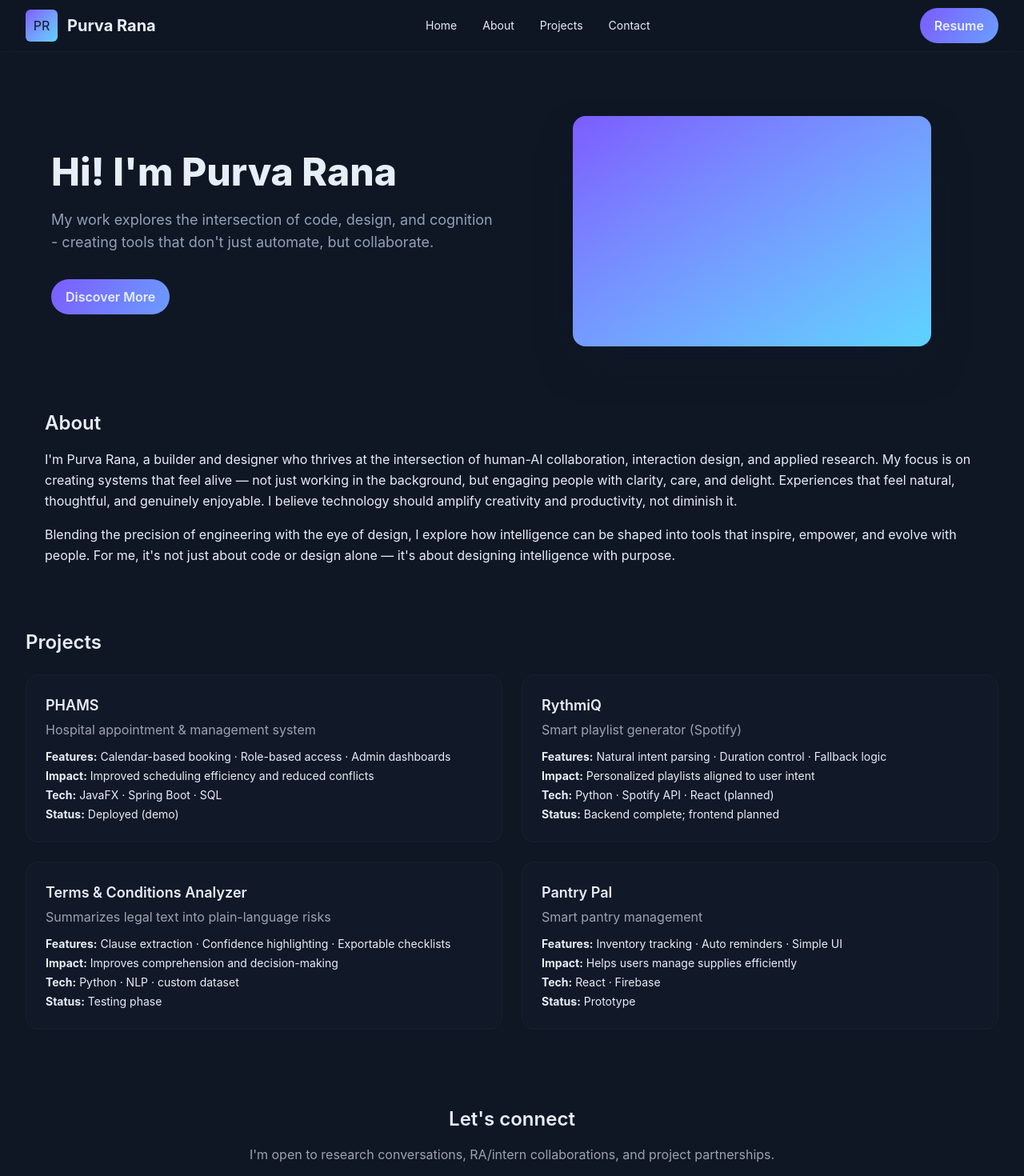
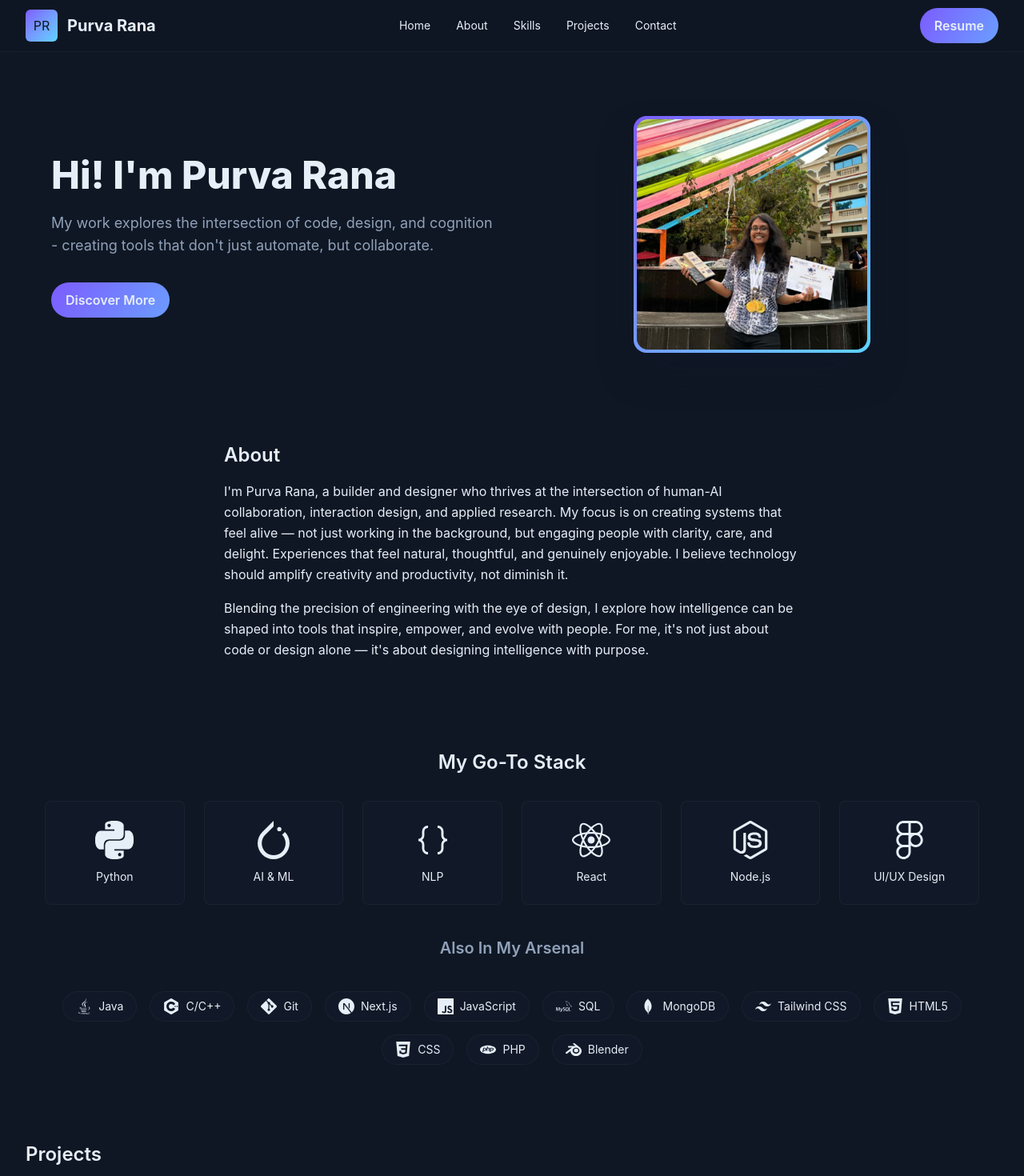
Before and after one commit to purva-rana/Portfolio, a React (Vite) app: page / in a window 1280 px wide. Shown: the top 1470 px of the page at 80% size. Built offline with nearby package versions, Linux system fonts and the light colour scheme.

Commit message:
navbar image

```diff
--- a/package.json
+++ b/package.json
@@ -19,6 +19,7 @@
     "postcss": "^8.5.6",
     "react": "^19.1.1",
     "react-dom": "^19.1.1",
+    "react-icons": "^5.5.0",
     "react-router-dom": "^7.9.1",
     "react-scroll": "^1.9.3",
     "resend": "^6.1.0",
--- a/src/App.jsx
+++ b/src/App.jsx
@@ -6,6 +6,7 @@ import Projects from './components/Projects';
 import Contact from './components/Contact';
 import Footer from "./components/Footer";
 import { SpeedInsights } from "@vercel/speed-insights/react"
+import Skills from "./components/Skills";
 
 function App() {
   return (
@@ -14,6 +15,7 @@ function App() {
       <main className="container mx-auto px-6 lg:px-8">
         <Hero />
         <About />
+        <Skills />
         <Projects />
         <Contact />
         <Footer />
--- a/src/components/About.jsx
+++ b/src/components/About.jsx
@@ -8,7 +8,7 @@ export default function About() {
   return (
     <motion.section
       id="about"
-      className="pb-8 px-6 max-w-8xl mx-auto"
+      className="py-8 px-6 max-w-3xl mx-auto"
       initial={{ opacity: 0, y: 20 }}
       whileInView={{ opacity: 1, y: 0 }}
       viewport={{ once: true, amount: 0.1 }} // Trigger when 10% is in view
--- a/src/components/Contact.jsx
+++ b/src/components/Contact.jsx
@@ -42,12 +42,22 @@ export default function Contact() {
         <p className="text-[color:var(--muted-gray)] mb-6">I'm open to research conversations, RA/intern collaborations, and project partnerships.</p>
 
         <form className="grid gap-4" onSubmit={handleSubmit}>
+
+          <textarea
+            name="message"
+            value={formData.message}
+            onChange={handleChange}
+            className="p-3 rounded-md bg-[color:var(--surface-800)] border border-[rgba(255,255,255,0.04)] text-left"
+            rows="4"
+            placeholder="Message"
+            required
+          />
           <input
             name="name"
             value={formData.name}
             onChange={handleChange}
             className="p-3 rounded-md bg-[color:var(--surface-800)] border border-[rgba(255,255,255,0.04)] text-left"
-            placeholder="Your name"
+            placeholder="From"
             required
           />
           <input
@@ -57,15 +67,6 @@ export default function Contact() {
             className="p-3 rounded-md bg-[color:var(--surface-800)] border border-[rgba(255,255,255,0.04)] text-left"
             placeholder="Your email"
             type="email"
-            required
-          />
-          <textarea
-            name="message"
-            value={formData.message}
-            onChange={handleChange}
-            className="p-3 rounded-md bg-[color:var(--surface-800)] border border-[rgba(255,255,255,0.04)] text-left"
-            rows="4"
-            placeholder="Message"
             required
           />
           <motion.button
--- a/src/components/Hero.jsx
+++ b/src/components/Hero.jsx
@@ -18,19 +18,29 @@ export default function Hero() {
   const headline = "Hi! I'm Purva Rana";
   const { typedText: typed, isDone: done } = useTypewriter(headline);
 
-  const subline = "My work explores the intersection of code, design, and cognition - creating tools that don't just automate, but collaborate.";
+  const subline =
+    "My work explores the intersection of code, design, and cognition - creating tools that don't just automate, but collaborate.";
 
   return (
-    <section id="hero" className="relative flex items-center w-full px-6 py-20 lg:px-8">
+    <section
+      id="hero"
+      className="relative flex items-center w-full px-6 py-20 lg:px-8"
+    >
       <div className="container mx-auto grid items-center gap-12 md:grid-cols-2">
-
         {/* Text Content: Ordered first for mobile, centered on mobile */}
         <div className="z-10 max-w-xl text-center md:text-left">
-          <span className="sr-only">{headline} — {subline}</span>
+          <span className="sr-only">
+            {headline} — {subline}
+          </span>
 
-          <h1 className="text-4xl font-extrabold leading-tight sm:text-5xl" aria-hidden="true">
+          <h1
+            className="text-4xl font-extrabold leading-tight sm:text-5xl"
+            aria-hidden="true"
+          >
             {typed}
-            {!done && <span className="inline-block ml-1 animate-caret">|</span>}
+            {!done && (
+              <span className="inline-block ml-1 animate-caret">|</span>
+            )}
           </h1>
 
           {/* Staggered animation container for subline and button */}
@@ -40,12 +50,20 @@ export default function Hero() {
             animate={done ? "visible" : "hidden"}
             className="mt-4"
           >
-            <motion.p variants={itemVariants} className="text-lg text-slate-400">
+            <motion.p
+              variants={itemVariants}
+              className="text-lg text-slate-400"
+            >
               {subline}
             </motion.p>
 
             <motion.div variants={itemVariants} className="mt-8">
-              <ScrollLink to="projects" smooth offset={-80} className="inline-block">
+              <ScrollLink
+                to="projects"
+                smooth
+                offset={-80}
+                className="inline-block"
+              >
                 <motion.button
                   className="btn-primary"
                   whileHover={{ scale: 1.03 }}
@@ -59,8 +77,18 @@ export default function Hero() {
         </div>
 
         {/* Hero Art*/}
-        <div className="relative flex items-center justify-center" aria-hidden="true">
-          <div className="h-64 w-full max-w-sm rounded-2xl bg-gradient-to-br from-[#7C5CFF] to-[#5DD3FF] shadow-2xl shadow-slate-900/50 md:h-72 md:max-w-md" />
+        <div
+          className="relative flex items-center justify-center"
+          aria-hidden="true"
+        >
+          {/* <div className="h-64 w-full max-w-sm rounded-2xl bg-gradient-to-br from-[#7C5CFF] to-[#5DD3FF] shadow-2xl shadow-slate-900/50 md:h-72 md:max-w-md" /> */}
+          <div className="rounded-2xl bg-gradient-to-br from-[#7C5CFF] to-[#5DD3FF] p-1 shadow-2xl shadow-slate-900/50">
+            <img
+              src="/Purva.jpg"
+              alt="A portrait of Purva Rana"
+              className="h-64 w-64 rounded-[14px] object-cover md:h-72 md:w-72"
+            />
+          </div>
         </div>
       </div>
     </section>
--- a/src/components/Navbar.jsx
+++ b/src/components/Navbar.jsx
@@ -52,6 +52,7 @@ export default function Navbar() {
   const navLinks = [
     { to: "hero", label: "Home" },
     { to: "about", label: "About" },
+    {to:"skills", label:"Skills"},
     { to: "projects", label: "Projects" },
     { to: "contact", label: "Contact" },
   ];
--- /dev/null
+++ b/src/components/Skills.jsx
@@ -0,0 +1,78 @@
+// src/components/Skills.jsx
+import React from 'react';
+import { motion } from 'framer-motion';
+import { skills } from '../data/skills';
+
+const containerVariants = {
+  hidden: {},
+  visible: { transition: { staggerChildren: 0.1 } },
+};
+
+const itemVariants = {
+  hidden: { opacity: 0, y: 20 },
+  visible: { opacity: 1, y: 0, transition: { duration: 0.5 } },
+};
+
+export default function Skills() {
+  const coreSkills = skills.filter(skill => skill.level === 'core');
+  const otherSkills = skills.filter(skill => skill.level === 'other');
+
+  return (
+    <motion.section
+      id="skills"
+      className="py-12 px-6 max-w-8xl mx-auto"
+      initial="hidden"
+      whileInView="visible"
+      viewport={{ once: true, amount: 0.2 }}
+      variants={containerVariants}
+    >
+      <motion.h2 variants={itemVariants} className="text-2xl font-semibold my-8 text-center">
+        {/* Core Technologies */}
+        My Go-To Stack
+      </motion.h2>
+
+      {/* Grid for Core Skills */}
+      <motion.div
+        className="grid grid-cols-2 sm:grid-cols-3 md:grid-cols-6 gap-6"
+        variants={containerVariants}
+      >
+        {coreSkills.map((skill) => (
+          <motion.div
+            key={skill.name}
+            variants={itemVariants}
+            className="flex flex-col items-center justify-center gap-3 p-6 bg-[color:var(--surface-800)] rounded-lg border border-[rgba(255,255,255,0.04)]"
+            whileHover={{
+              scale: 1.05,
+              boxShadow: '0px 0px 20px rgba(168, 85, 247, 0.3)',
+              transition: { type: 'spring', stiffness: 300 }
+            }}
+          >
+            <skill.icon className="w-12 h-12" />
+            <span className="text-sm text-center">{skill.name}</span>
+          </motion.div>
+        ))}
+      </motion.div>
+
+      <motion.h3 variants={itemVariants} className="text-xl font-semibold my-10 text-center text-slate-400">
+        Also In My Arsenal
+      </motion.h3>
+
+      {/* Flex container for Other Skills */}
+      <motion.div
+        className="flex flex-wrap justify-center gap-4"
+        variants={containerVariants}
+      >
+        {otherSkills.map((skill) => (
+          <motion.div
+            key={skill.name}
+            variants={itemVariants}
+            className="flex items-center gap-2 px-4 py-2 bg-[color:var(--surface-800)] rounded-full border border-[rgba(255,255,255,0.04)]"
+          >
+            <skill.icon className="w-5 h-5" />
+            <span className="text-sm">{skill.name}</span>
+          </motion.div>
+        ))}
+      </motion.div>
+    </motion.section>
+  );
+}
--- /dev/null
+++ b/src/data/skills.js
@@ -0,0 +1,33 @@
+// src/data/skills.js
+import {
+  SiPython, SiPytorch, SiTensorflow, SiJavascript, SiReact, SiNodedotjs,
+  SiFigma, SiGit, SiCplusplus, SiHtml5, SiCss3, SiPhp, SiMysql,
+  SiBlender, SiVite, SiNextdotjs, SiTailwindcss, SiTypescript, SiMongodb
+} from 'react-icons/si';
+import { FaJava } from 'react-icons/fa'; // FaJava is often preferred for Java
+import { VscSymbolNamespace } from "react-icons/vsc"; // Placeholder for NLP/Prompt Eng.
+
+export const skills = [
+  // --- CORE SKILLS ---
+  { name: 'Python', icon: SiPython, level: 'core' },
+  { name: 'AI & ML', icon: SiPytorch, level: 'core' }, // Representing with a key framework
+  { name: 'NLP', icon: VscSymbolNamespace, level: 'core' }, // Using a generic icon
+  { name: 'React', icon: SiReact, level: 'core' },
+  { name: 'Node.js', icon: SiNodedotjs, level: 'core' },
+  { name: 'UI/UX Design', icon: SiFigma, level: 'core' }, // Representing with Figma
+
+  // --- ADDITIONAL SKILLS ---
+  { name: 'Java', icon: FaJava, level: 'other' },
+  { name: 'C/C++', icon: SiCplusplus, level: 'other' },
+  { name: 'Git', icon: SiGit, level: 'other' },
+  { name: 'Next.js', icon: SiNextdotjs, level: 'other' },
+  { name: 'JavaScript', icon: SiJavascript, level: 'other' },
+  //   { name: 'TypeScript', icon: SiTypescript, level: 'other' },
+  { name: 'SQL', icon: SiMysql, level: 'other' },
+  { name: 'MongoDB', icon: SiMongodb, level: 'other' },
+  { name: 'Tailwind CSS', icon: SiTailwindcss, level: 'other' },
+  { name: 'HTML5', icon: SiHtml5, level: 'other' },
+  { name: 'CSS', icon: SiCss3, level: 'other' },
+  { name: 'PHP', icon: SiPhp, level: 'other' },
+  { name: 'Blender', icon: SiBlender, level: 'other' },
+];
```
Also changed, not shown: public/Purva.jpg (added), 1 other file (tests, documents, lock files or other folders).
